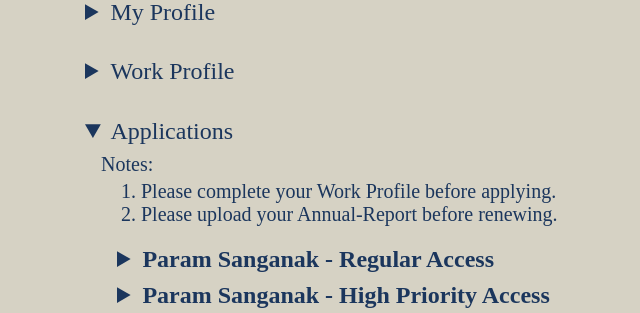
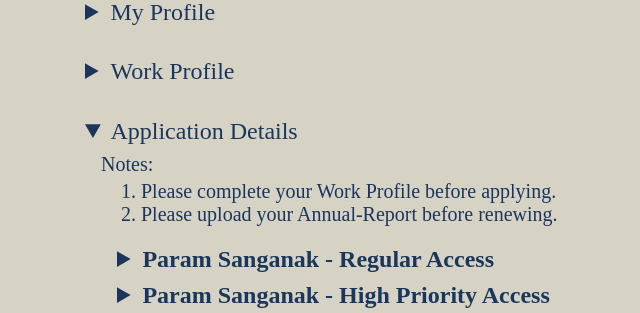
Before and after one commit to anandogc/hpc2024, a Django app: template HARS/templates/HARS/user.html in a window 1280 px wide. Shown: the part 116-429 px from the top of the page, without its empty margins (43-683 px from the left). Run offline with Django 4.2, Linux system fonts and the light colour scheme; the template is opened without the code that fills it, so the values that code supplies are empty.

Commit message:
Applications -> Application Details

```diff
--- a/HARS/templates/HARS/guide.html
+++ b/HARS/templates/HARS/guide.html
@@ -95,7 +95,7 @@
         </details>
 
         <details class="mt4">
-            <summary class="f3">Applications</summary>
+            <summary class="f3">Application Details</summary>
 
             <p class="mh3 mt2 mb0">Notes:</p>
             <ol class="mt1 mh3">
--- a/HARS/templates/HARS/user.html
+++ b/HARS/templates/HARS/user.html
@@ -95,7 +95,7 @@
         </details>
 
         <details id="user_applications" class="mt4" open="">
-            <summary class="f3">Applications</summary>
+            <summary class="f3">Application Details</summary>
 
             <p class="mh3 mt2 mb0">Notes:</p>
             <ol class="mt1 mh3">
@@ -143,12 +143,12 @@
                     <span class="pa2">Loading ...</span>
                 </section>
 
-                <!-- <section data-source="{{ request.path }}user/topup/cpu/PS-HPA" data-action="{{ request.path }}user/topup/cpu/PS-HPA" class="ba mv3 mh3 br2 br--bottom" data-component="Topup-HP">
+                <section data-source="{{ request.path }}user/topup/cpu/PS-HPA" data-action="{{ request.path }}user/topup/cpu/PS-HPA" class="ba mv3 mh3 br2 br--bottom" data-component="Topup-HP">
                     <header class="bg-color1 color2 pa2">
                         CPU Topup Requests
                     </header>
                     <span class="pa2">Loading ...</span>
-                </section> -->
+                </section>
 
                 <!-- <section data-source="{{ request.path }}user/topup/gpu/PS-HPA" data-action="{{ request.path }}user/topup/gpu/PS-HPA" class="ba mv3 mh3 br2 br--bottom" data-component="Topup-HP">
                     <header class="bg-color1 color2 pa2">
```
